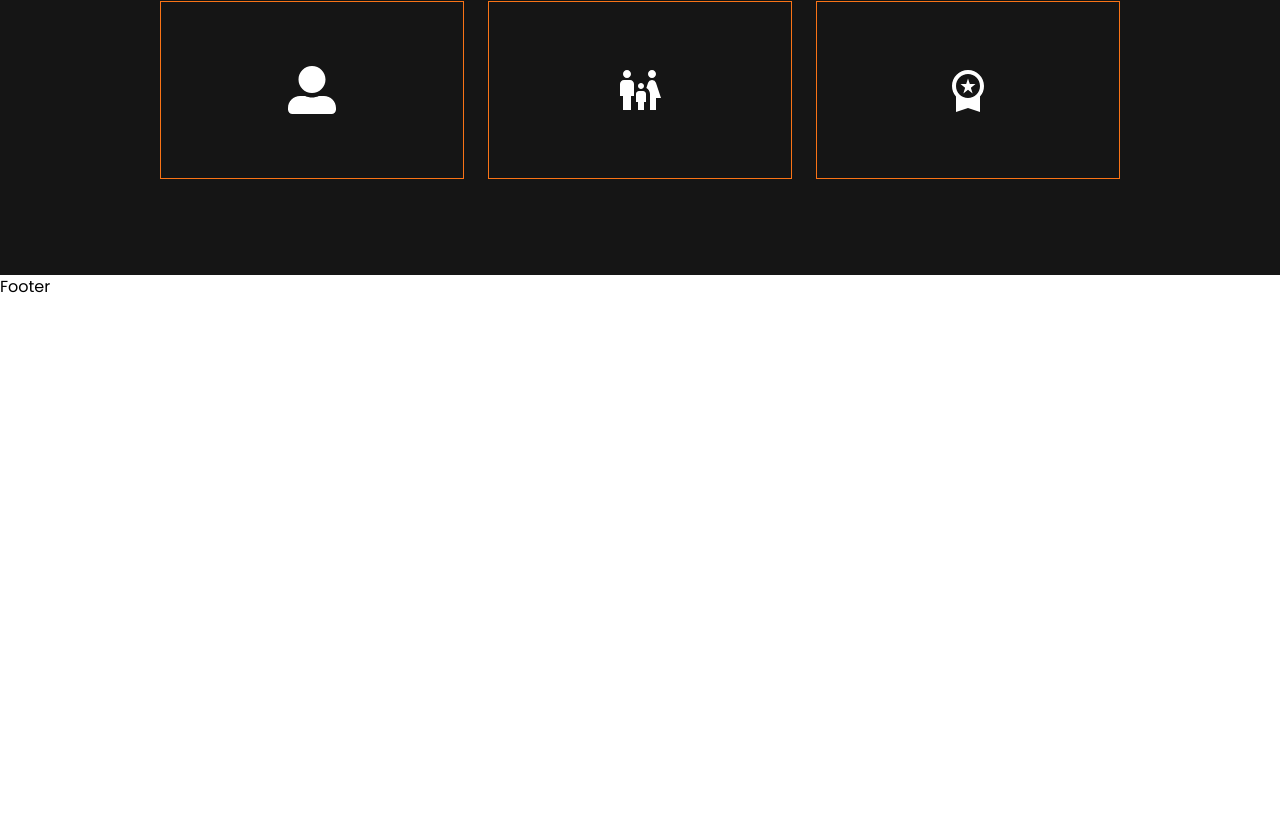
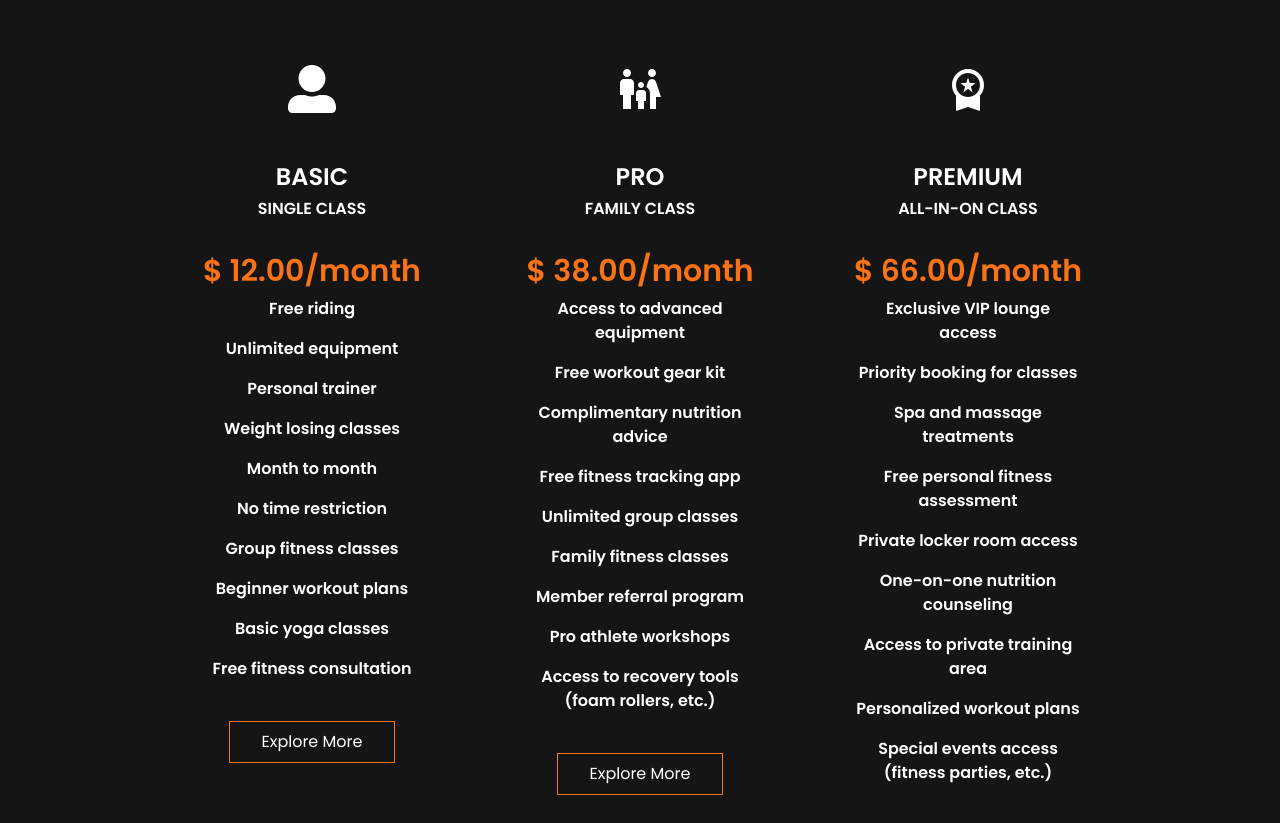
Before and after one commit to BackendExpert/gym-mern, a React (Vite) app in the folder client/: page / in a window 1280 px wide. Shown: the part 3559-4382 px from the top of the page. Before the commit the page ends 3858 px from the top, so only its background shows below. Built offline with nearby package versions, Linux system fonts and the light colour scheme; a web font is replaced by a local one.

Commit message:
Update PricingPlan.jsx

```diff
--- a/client/src/pages/HomePage/PricingPlan.jsx
+++ b/client/src/pages/HomePage/PricingPlan.jsx
@@ -12,12 +12,38 @@ const PricingPlan = () => {
                     {
                         gymplan.map((data, index) => {
                             return (
-                                <div className="duration-500 hover:bg-white bg-transparent border border-orange-500 hover:border-white p-8 group" key={index}>
+                                <div className="duration-500 hover:bg-[#151515] bg-transparent bg-[#0a0a0a] hover:border-white p-8 group" key={index}>
                                     <center>
-                                        <div className="duration-500 h-auto rounded-full w-28 p-8 group-hover:bg-orange-500">
+                                        <div className="duration-500 h-auto rounded-full w-28 p-8 bg-[#151515] group-hover:bg-orange-500">
                                             <data.icon className='h-12 w-auto' />
                                         </div>
                                     </center>
+                                    <div className="text-center">
+                                        <h1 className="mt-4 text-2xl uppercase group-hover:text-orange-500 font-semibold">{data.name}</h1>
+                                        <p className="mt-1 uppercase group-hover:text-gray-500 font-semibold">{data.subtitle}</p>
+
+                                        <h1 className="mt-8 text-orange-500 text-3xl font-semibold">{data.price}</h1>
+
+                                        <div className="">
+                                            {
+                                                data.listitems.map((subdata, subindex) => {
+                                                    return (
+                                                        <div className="" key={subindex}>
+                                                            <h1 className="group-hover:text-gray-500 font-semibold p-2">{subdata.name}</h1>
+                                                        </div>
+                                                    )
+                                                })
+                                            }
+                                        </div>
+
+                                        <div className="mt-8">
+                                            <a href="#">
+                                                <button className='duration-500 bg-transparent border border-orange-500 py-2 px-8 group-hover:bg-orange-500'>
+                                                    Explore More
+                                                </button>
+                                            </a>
+                                        </div>
+                                    </div>
                                 </div>
 
                             )
```
